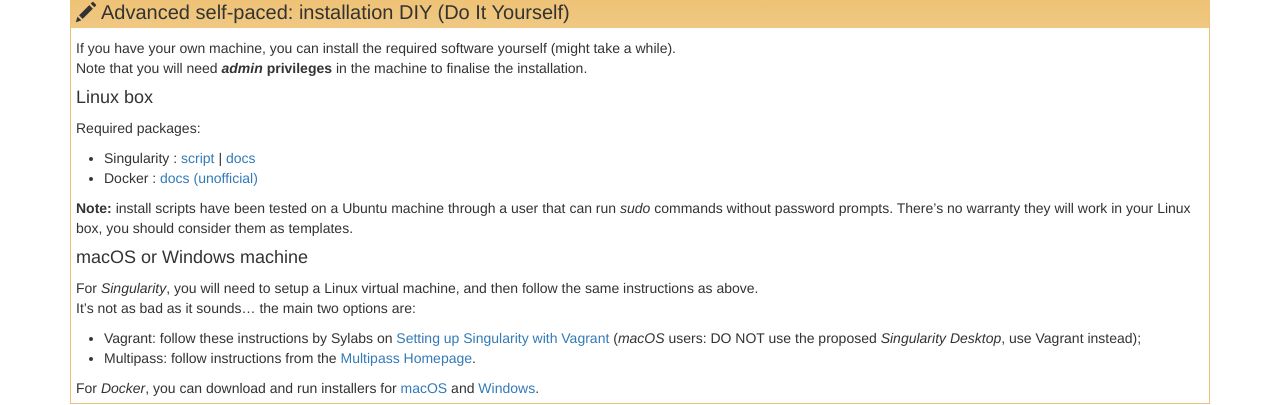
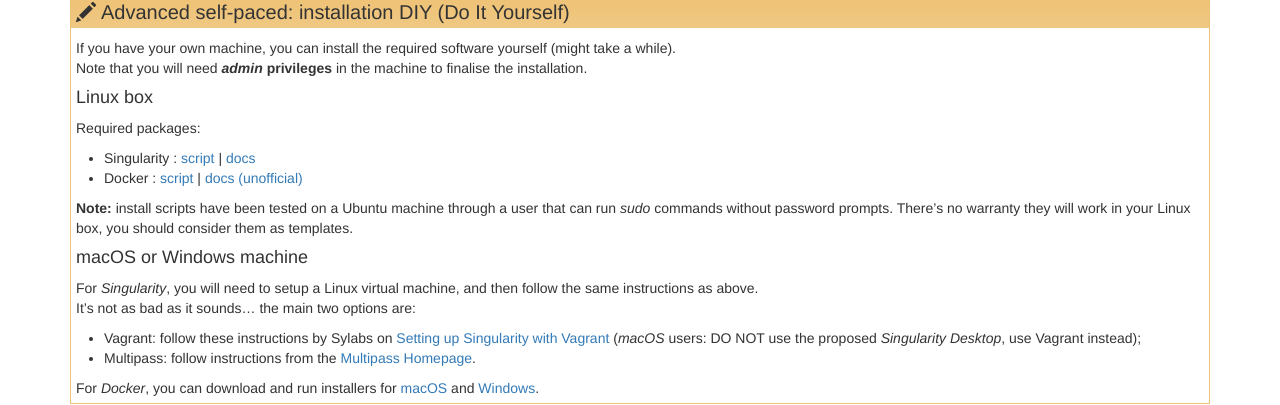
Before and after one commit to PawseySC/containers-bioinformatics-workshop, a Jekyll site: the page built from setup.md, in a window 1280 px wide. Shown: the part 399-804 px from the top of the page. Built offline with Jekyll 4.4.1, drawn with Linux system fonts in a browser that asks for light colours.

Commit message:
added docker install script

```diff
--- a/setup.md
+++ b/setup.md
@@ -32,7 +32,7 @@ If you have macOS, you will need [XQuartz](https://www.xquartz.org) installed in
 >
 > Required packages:
 > - Singularity : [script]({{ page.root }}/files/install-singularity.sh) \| [docs](https://sylabs.io/guides/3.5/user-guide/quick_start.html)
-> - Docker : [docs (unofficial)](https://www.itzgeek.com/how-tos/linux/ubuntu-how-tos/how-to-install-docker-on-ubuntu-18-04-lts-bionic-beaver.html)
+> - Docker : [script]({{ page.root }}/files/install-docker.sh) \| [docs (unofficial)](https://www.itzgeek.com/how-tos/linux/ubuntu-how-tos/how-to-install-docker-on-ubuntu-18-04-lts-bionic-beaver.html)
 >
 > **Note:** install scripts have been tested on a Ubuntu machine through a user that can run *sudo* commands without password prompts. There's no warranty they will work in your Linux box, you should consider them as templates.
 >
```
Also changed, not shown: 1 other file.
